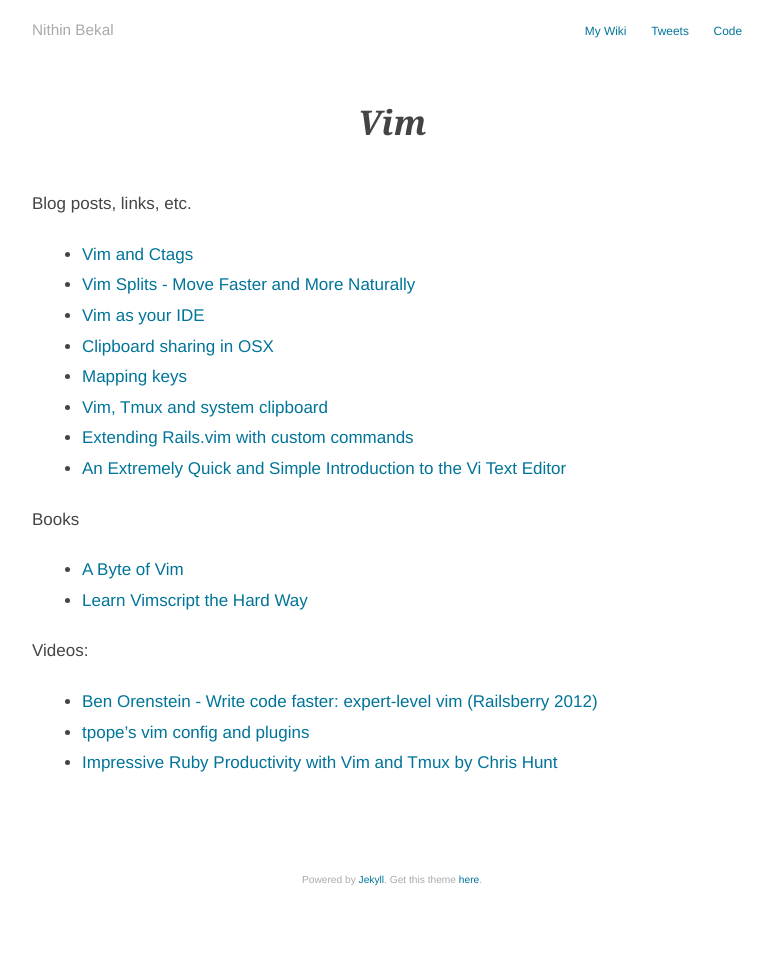
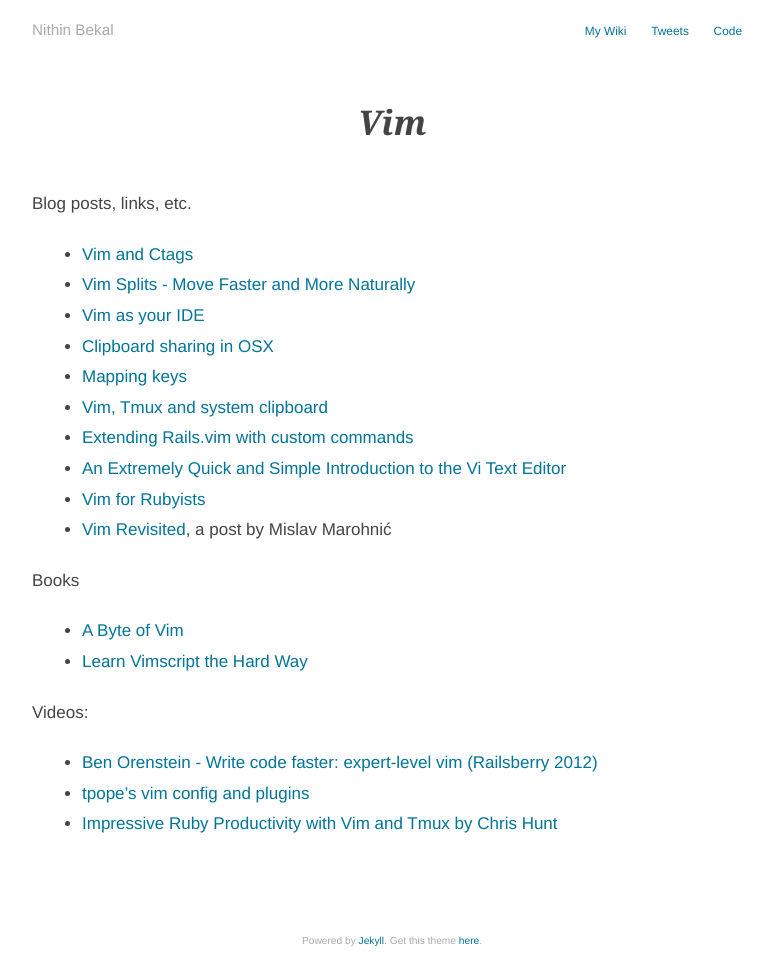
Before and after one commit to nithinbekal/nithinbekal.github.io, a Jekyll site: the page built from notes/vim/index.md, in a window 1280 px wide. Shown: the whole page, without its empty margins (248-1021 px from the left). Built offline with Jekyll 4.4.1, drawn with Linux system fonts in a browser that asks for light colours; before the commit the page ends 905 px from its top, so only the background shows below that.

Commit message:
Add more vim links

```diff
--- a/notes/vim/index.md
+++ b/notes/vim/index.md
@@ -14,6 +14,8 @@
 * [Vim, Tmux and system clipboard](https://coderwall.com/p/j9wnfw)
 * [Extending Rails.vim with custom commands](http://robots.thoughtbot.com/extending-rails-vim-with-custom-commands)
 * [An Extremely Quick and Simple Introduction to the Vi Text Editor](http://heather.cs.ucdavis.edu/~matloff/UnixAndC/Editors/ViIntro.html)
+* [Vim for Rubyists](http://www.vimninjas.com/2012/08/28/vim-for-rubyists-part-1/)
+* [Vim Revisited](http://mislav.uniqpath.com/2011/12/vim-revisited/), a post by Mislav Marohnić
 
 Books
 
```
